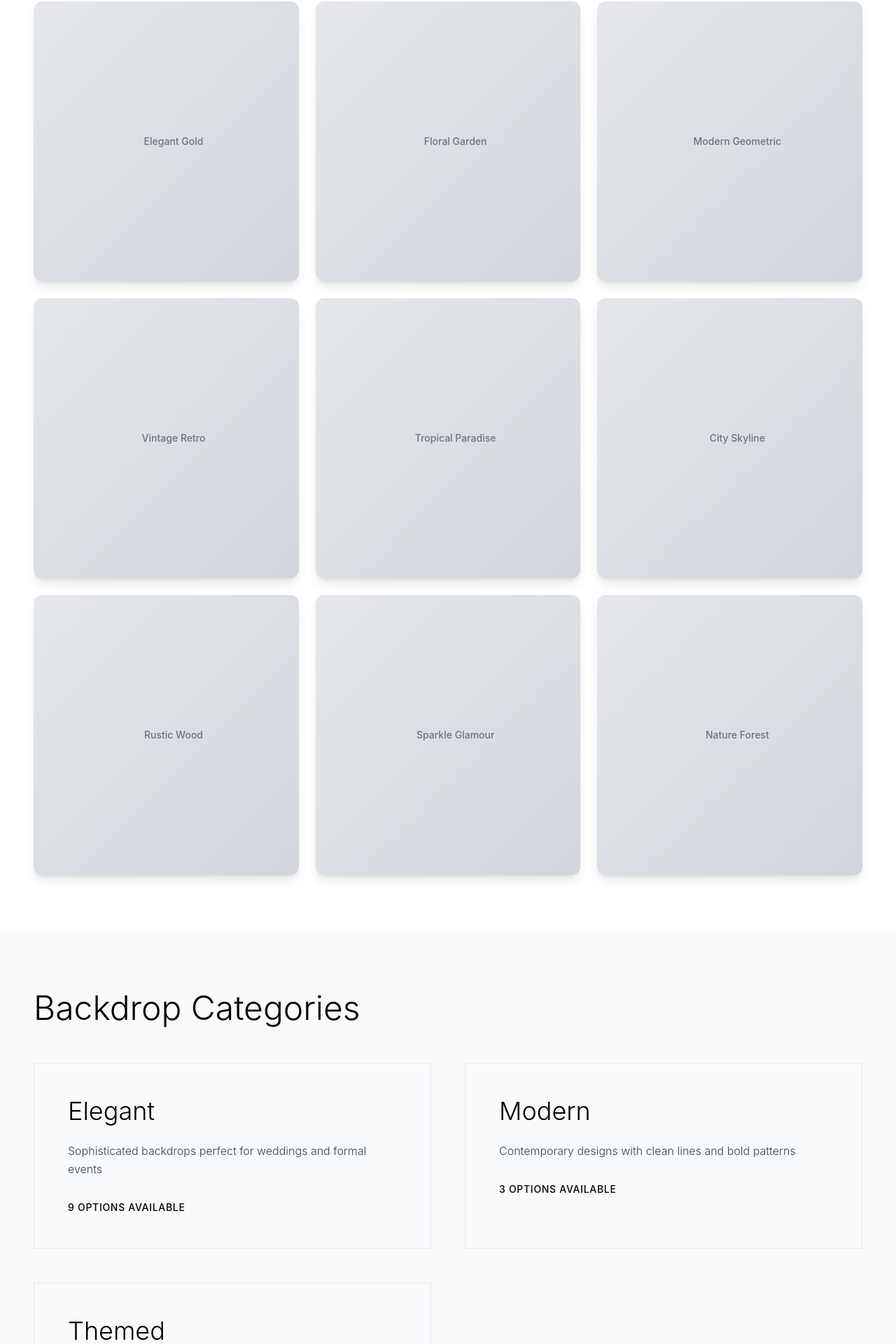
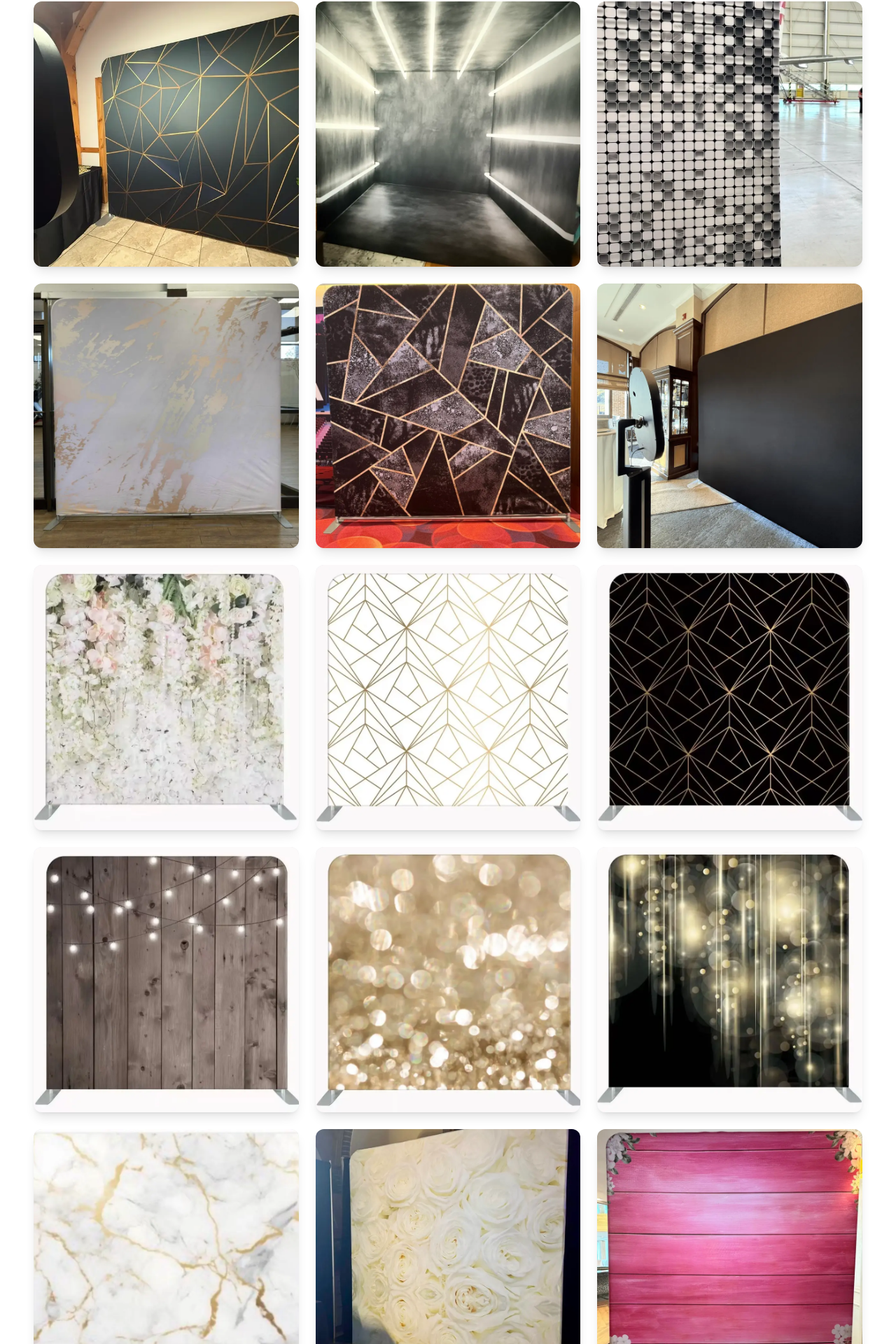
Before and after one commit to wienering/thephotoboothguy, a Next.js app: page /backdrops in a window 1280 px wide. Shown: the part 739-2659 px from the top of the page at 70% size. Built offline with nearby package versions, Linux system fonts and the light colour scheme.

Commit message:
Restore backdrop images - fix missing photos by restoring correct image paths

```diff
--- a/app/backdrops/BackdropsContent.tsx
+++ b/app/backdrops/BackdropsContent.tsx
@@ -20,49 +20,94 @@ export default function BackdropsContent() {
 
   const backdropImages = [
     {
-      src: '/api/placeholder/400/400',
-      alt: 'Elegant gold sequin backdrop for Toronto wedding photo booth rental',
-      title: 'Elegant Gold',
+      src: '/Backdrops/1759969973685-Midnight20Luxe203.webp',
+      alt: 'Midnight Luxe backdrop with gold geometric lines for elegant Toronto photo booth rental',
+      title: 'Midnight Luxe',
     },
     {
-      src: '/api/placeholder/400/400',
-      alt: 'Floral garden backdrop with roses for photo booth events in GTA',
-      title: 'Floral Garden',
+      src: '/Backdrops/1759971392814-Neon20Tunnel20Backdrop.webp',
+      alt: 'Infinity Light Tunnel backdrop with illuminated corridor lines for modern photo booth events',
+      title: 'Infinity Light Tunnel',
     },
     {
-      src: '/api/placeholder/400/400',
-      alt: 'Modern geometric pattern backdrop for corporate photo booth Toronto',
-      title: 'Modern Geometric',
+      src: '/Backdrops/1759971826284-Silver20Sequin.webp',
+      alt: 'Silver Luxe Sequin backdrop with sleek silver mosaic pattern for corporate photo booth Toronto',
+      title: 'Silver Luxe Sequin',
     },
     {
-      src: '/api/placeholder/400/400',
-      alt: 'Vintage retro backdrop for birthday party photo booth rental',
-      title: 'Vintage Retro',
+      src: '/Backdrops/1759972991300-WHITE20GOLD.webp',
+      alt: 'White Gold Marble backdrop for luxury wedding photo booth rental',
+      title: 'White Gold Marble',
     },
     {
-      src: '/api/placeholder/400/400',
-      alt: 'Tropical paradise themed backdrop for summer event photo booth',
-      title: 'Tropical Paradise',
+      src: '/Backdrops/1759973042930-Cracked20Marble20Geometric20Design.webp',
+      alt: 'Cracked Marble Geometric Design backdrop for modern corporate photo booth rental',
+      title: 'Cracked Marble Geometric',
     },
     {
-      src: '/api/placeholder/400/400',
-      alt: 'Toronto city skyline backdrop for urban event photo booth',
-      title: 'City Skyline',
+      src: '/Backdrops/1759967747847-IMG_5318.webp',
+      alt: 'Black Pillowcase backdrop with deep matte black finish for editorial photo booth',
+      title: 'Black Pillowcase',
     },
     {
-      src: '/api/placeholder/400/400',
-      alt: 'Rustic wood panel backdrop for wedding photo booth GTA',
-      title: 'Rustic Wood',
+      src: '/Backdrops/1759972728136-IMG_6348.webp',
+      alt: 'Blush Floral Cascade backdrop with soft ivory and blush blooms for romantic photo booth',
+      title: 'Blush Floral Cascade',
     },
     {
-      src: '/api/placeholder/400/400',
-      alt: 'Gold sparkle glamour backdrop for glam booth rental Toronto',
-      title: 'Sparkle Glamour',
+      src: '/Backdrops/1759972766639-IMG_6349.webp',
+      alt: 'White Geo Art Deco backdrop with fine gold geometric lines for luxury wedding photo booth',
+      title: 'White Geo Art Deco',
     },
     {
-      src: '/api/placeholder/400/400',
-      alt: 'Nature forest themed backdrop for outdoor event photo booth',
-      title: 'Nature Forest',
+      src: '/Backdrops/1759972802301-IMG_6350.webp',
+      alt: 'Midnight Luxe backdrop with gold geometric lines for elegant Toronto photo booth rental',
+      title: 'Midnight Luxe',
+    },
+    {
+      src: '/Backdrops/1759972824673-IMG_6351.webp',
+      alt: 'Rustic Wood Light backdrop with warm wood planks and string lights for rustic photo booth',
+      title: 'Rustic Wood Light',
+    },
+    {
+      src: '/Backdrops/1759972854715-IMG_6352.webp',
+      alt: 'Champagne Glow backdrop with dreamy printed bokeh effect for elegant photo booth rental',
+      title: 'Champagne Glow',
+    },
+    {
+      src: '/Backdrops/1759972876577-IMG_6354.webp',
+      alt: 'Midnight Glow backdrop with dramatic black-and-gold bokeh print for nighttime photo booth',
+      title: 'Midnight Glow',
+    },
+    {
+      src: '/Backdrops/1760021647373-8de821fd-3536-4dbf-a9fb-6dbf83e82b4c.webp',
+      alt: 'White Marble Luxe backdrop for elegant photo booth rental',
+      title: 'White Marble Luxe',
+    },
+    {
+      src: '/Backdrops/1760021686462-abd2d27e-018d-4df7-a349-3a72226201dc.webp',
+      alt: 'Rustic Wood Light backdrop with warm wood planks and string lights for rustic photo booth',
+      title: 'Rustic Wood Light',
+    },
+    {
+      src: '/Backdrops/1760021811082-bad77596-b451-4581-aa52-404e55e0be44.webp',
+      alt: 'Pink Blossom Wood backdrop for romantic photo booth rental',
+      title: 'Pink Blossom Wood',
+    },
+    {
+      src: '/Backdrops/1760565027729-IMG_6529.webp',
+      alt: 'Gold Luxe Sequin backdrop with rich printed gold mosaic design for luxury photo booth events',
+      title: 'Gold Luxe Sequin',
+    },
+    {
+      src: '/Backdrops/1763415660893-0CE3C950-46FA-40C1-B962-FC5EB698DA19.webp',
+      alt: 'Festive Fireplace backdrop with warm glowing fire and wrapped gifts for winter photo booth',
+      title: 'Festive Fireplace',
+    },
+    {
+      src: '/Backdrops/1763415726355-69283668-A44B-4224-8478-BAF33DA1A1C9.webp',
+      alt: 'Winter Sleigh backdrop with bright geometric design in red and green for winter photo booth',
+      title: 'Winter Sleigh',
     },
   ];
 
```
